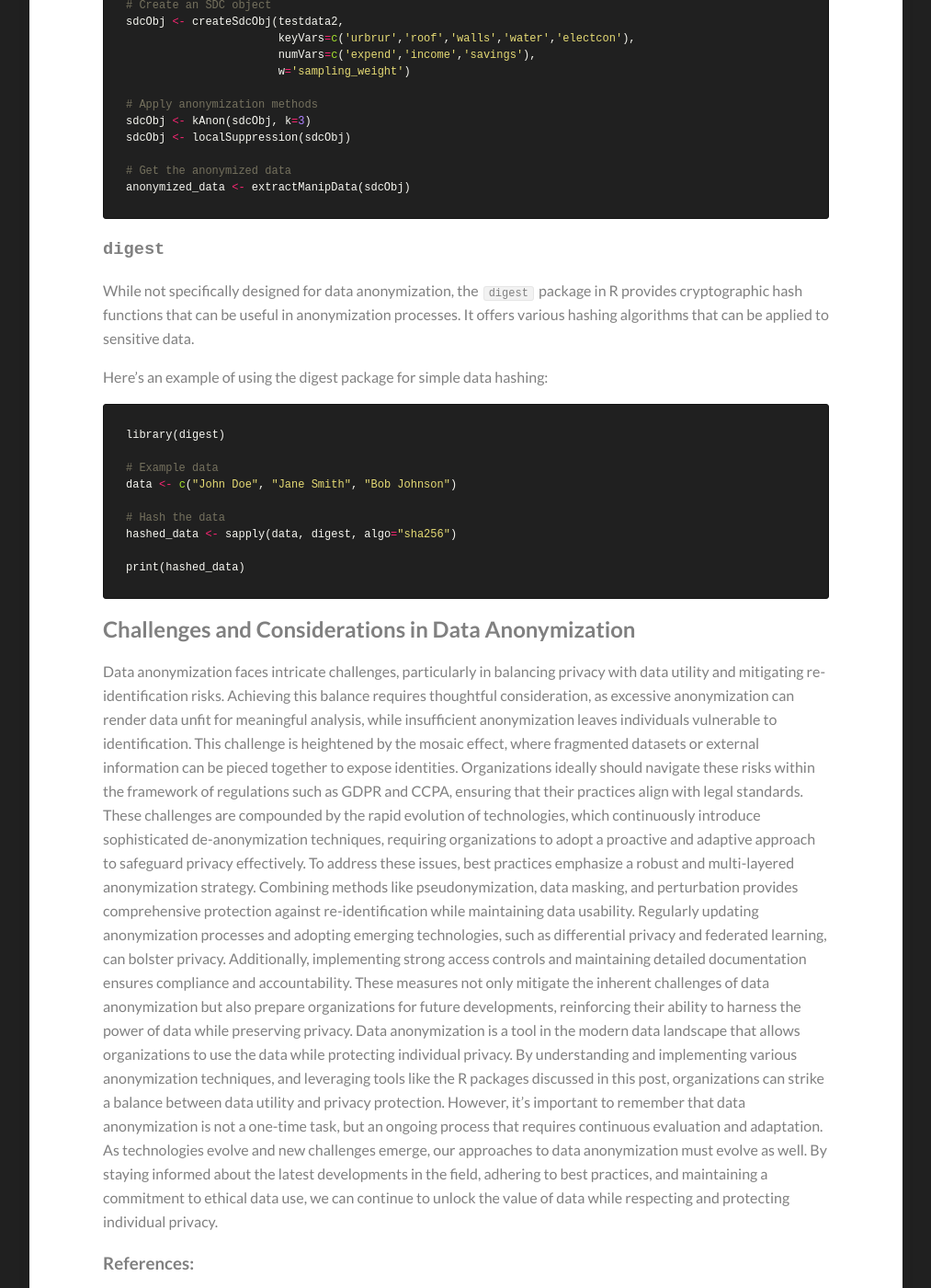
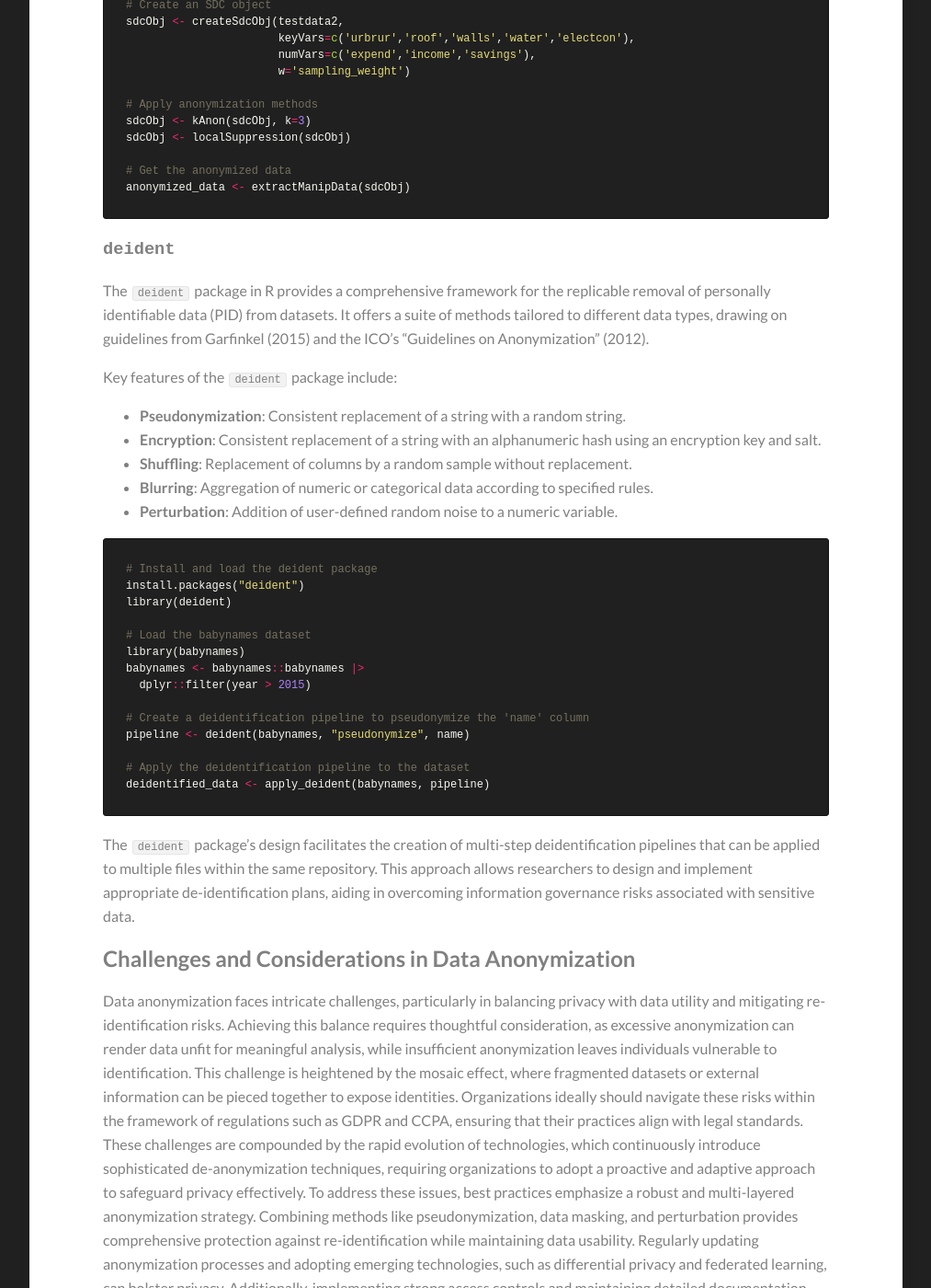
Before and after one commit to Kamran-Afzali/Kamran-Afzali.github.io, a Jekyll site: the page built from _posts/2025-05-25-anon_in_R.md, in a window 1280 px wide and 1400 px high, scrolled down 3773 px. Shown: the whole window at 92% size, without its empty margins (133-1146 px from the left). Built offline with Jekyll 4.4.1, drawn with Linux system fonts in a browser that asks for light colours.

Commit message:
Update 2025-05-25-anon_in_R.md

````diff
--- a/_posts/2025-05-25-anon_in_R.md
+++ b/_posts/2025-05-25-anon_in_R.md
@@ -103,23 +103,36 @@ sdcObj <- localSuppression(sdcObj)
 anonymized_data <- extractManipData(sdcObj)
 ```
 
-### `digest`
+### `deident`
 
-While not specifically designed for data anonymization, the `digest` package in R provides cryptographic hash functions that can be useful in anonymization processes. It offers various hashing algorithms that can be applied to sensitive data.
+The `deident` package in R provides a comprehensive framework for the replicable removal of personally identifiable data (PID) from datasets. It offers a suite of methods tailored to different data types, drawing on guidelines from Garfinkel (2015) and the ICO's "Guidelines on Anonymization" (2012).
 
-Here's an example of using the digest package for simple data hashing:
+Key features of the `deident` package include:
 
-```r
-library(digest)
+- **Pseudonymization**: Consistent replacement of a string with a random string.
+- **Encryption**: Consistent replacement of a string with an alphanumeric hash using an encryption key and salt.
+- **Shuffling**: Replacement of columns by a random sample without replacement.
+- **Blurring**: Aggregation of numeric or categorical data according to specified rules.
+- **Perturbation**: Addition of user-defined random noise to a numeric variable.
 
-# Example data
-data <- c("John Doe", "Jane Smith", "Bob Johnson")
 
-# Hash the data
-hashed_data <- sapply(data, digest, algo="sha256")
+```R
+# Install and load the deident package
+install.packages("deident")
+library(deident)
 
-print(hashed_data)
+# Load the babynames dataset
+library(babynames)
+babynames <- babynames::babynames |>
+  dplyr::filter(year > 2015)
+
+# Create a deidentification pipeline to pseudonymize the 'name' column
+pipeline <- deident(babynames, "pseudonymize", name)
+
+# Apply the deidentification pipeline to the dataset
+deidentified_data <- apply_deident(babynames, pipeline)
 ```
+The `deident` package's design facilitates the creation of multi-step deidentification pipelines that can be applied to multiple files within the same repository. This approach allows researchers to design and implement appropriate de-identification plans, aiding in overcoming information governance risks associated with sensitive data.
 
 ## Challenges and Considerations in Data Anonymization
 
````
